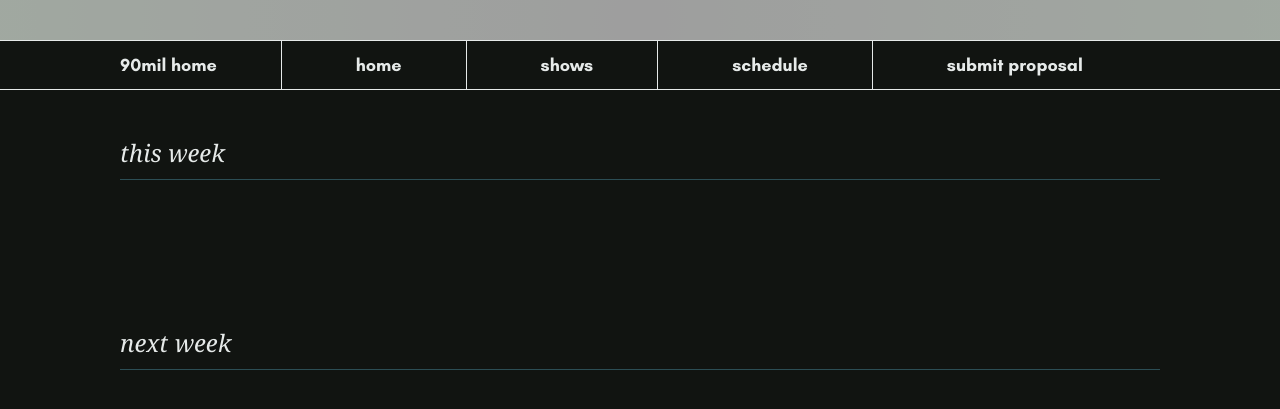
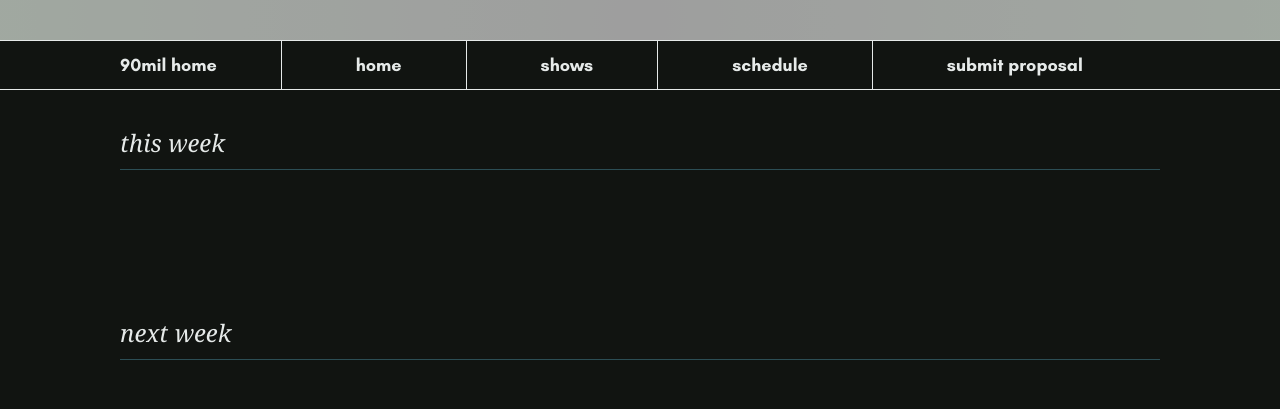
Before and after one commit to 90mil/radio, a Jekyll site: the page built from schedule.html, in a window 1280 px wide. Shown: the top 409 px of the page. Built offline with Jekyll 4.4.1, drawn with Linux system fonts in a browser that asks for light colours.

Commit message:
various layout tweaks

```diff
--- a/_sass/components/_navigation.scss
+++ b/_sass/components/_navigation.scss
@@ -237,7 +237,7 @@
 
             &:first-child {
                 margin-left: 0;
-                padding-left: 15px;
+                padding: 15px 15px;
                 justify-content: center;
                 height: var(--nav-height);
                 display: flex;
--- a/_sass/components/_schedule.scss
+++ b/_sass/components/_schedule.scss
@@ -89,6 +89,10 @@
     gap: 2px;
     width: 100%;
     overflow: hidden;
+
+    >* {
+        margin: 0;
+    }
 
     b {
         white-space: nowrap;
--- a/_sass/pages/_schedule.scss
+++ b/_sass/pages/_schedule.scss
@@ -40,10 +40,6 @@
     height: 50px;
     display: flex;
     align-items: center;
-
-    &:first-child {
-        margin-top: 40px;
-    }
 }
 
 @media (max-width: 1024px) {
--- a/assets/js/schedule.js
+++ b/assets/js/schedule.js
@@ -27,19 +27,18 @@
 // Add this helper function
 function getResponsiveMargin() {
     const styles = getComputedStyle(document.documentElement);
-    const defaultMargin = parseInt(styles.getPropertyValue('--spacing-content'));
     const mediaQuery1024 = window.matchMedia('(max-width: 1024px)');
     const mediaQuery768 = window.matchMedia('(max-width: 768px)');
     const mediaQuery480 = window.matchMedia('(max-width: 480px)');
 
     if (mediaQuery480.matches) {
-        return parseInt(styles.getPropertyValue('--spacing-mobile') || '16');
+        return parseInt(styles.getPropertyValue('--margin-mobile'));
     } else if (mediaQuery768.matches) {
-        return parseInt(styles.getPropertyValue('--spacing-tablet') || '24');
+        return parseInt(styles.getPropertyValue('--margin-tablet'));
     } else if (mediaQuery1024.matches) {
-        return parseInt(styles.getPropertyValue('--spacing-laptop') || '60');
+        return parseInt(styles.getPropertyValue('--margin-laptop'));
     }
-    return defaultMargin;
+    return parseInt(styles.getPropertyValue('--margin-desktop'));
 }
 
 function addDragToScroll(element) {
@@ -161,23 +160,24 @@
                 requestAnimationFrame(() => {
                     const container = weekOffset === 0 ? thisWeekContainer : nextWeekContainer;
                     const containerWidth = container.clientWidth;
-                    const headerMarginWidth = getResponsiveMargin();
+                    const margin = getResponsiveMargin();
+                    const lastDay = container.lastElementChild;
 
-                    // Calculate both possible alignments
-                    const lastDay = container.lastElementChild;
-                    const contentWidth = lastDay.offsetLeft + lastDay.offsetWidth - firstDayWithContent.offsetLeft;
-                    const lastDayAlignment = lastDay.offsetLeft - (containerWidth - lastDay.offsetWidth - headerMarginWidth);
-                    const firstContentAlignment = firstDayWithContent.offsetLeft - headerMarginWidth;
+                    // Calculate content dimensions
+                    const firstContentOffset = firstDayWithContent.offsetLeft;
+                    const contentWidth = lastDay.offsetLeft + lastDay.offsetWidth - firstContentOffset;
 
                     let scrollAmount;
-                    if (contentWidth <= containerWidth) {
-                        scrollAmount = lastDayAlignment;
+                    if (contentWidth <= containerWidth - (margin * 2)) {
+                        // If content fits within viewport, align Sunday with right margin
+                        scrollAmount = lastDay.offsetLeft - (containerWidth - lastDay.offsetWidth - margin);
                     } else {
-                        scrollAmount = firstContentAlignment;
+                        // If content is too wide, align first day with content to left margin
+                        scrollAmount = Math.max(0, firstContentOffset - margin);
                     }
 
                     container.scrollTo({
-                        left: Math.max(0, scrollAmount),
+                        left: scrollAmount,
                         behavior: 'smooth'
                     });
                 });
```
